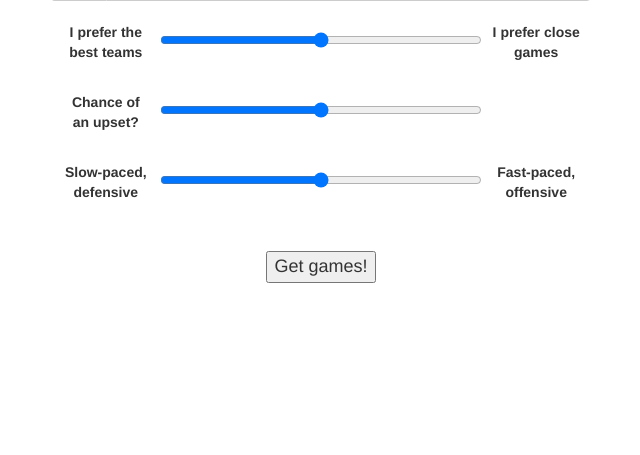
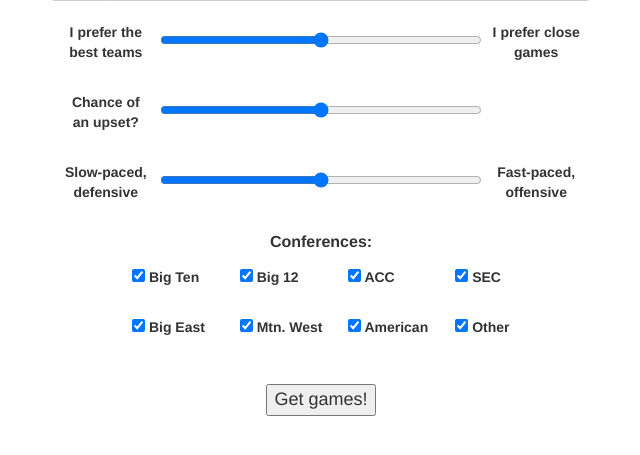
Before and after one commit to bjmarsh/WatchCBB, a Flask app: page / in a window 1280 px wide. Shown: the part 301-756 px from the top of the page, without its empty margins (319-959 px from the left). Run offline with Flask 2, Linux system fonts and the light colour scheme; parts of the project's set-up code (start-up, migrations or seed data) failed here and were passed over; some libraries are stand-ins or nearby versions.

Commit message:
adding conference checkboxes

```diff
--- a/watchcbb/flask/static/css/starter-template.css
+++ b/watchcbb/flask/static/css/starter-template.css
@@ -33,6 +33,11 @@ body {
   display: inline;
 }
 
+.conf-chk-div {
+    width: 25%;
+    float: left;
+}
+
 .results-table {
     font-size: 20px;
     width: 90%;
--- a/watchcbb/flask/templates/index.html
+++ b/watchcbb/flask/templates/index.html
@@ -92,6 +92,38 @@
           <div class="cbb-slider-label"><label>Fast-paced, offensive</label></div>
         </div>
 
+        <br>
+        <p style="font-size:16px;font-weight:bold">Conferences:</p>
+        <div class="wrapper" style="width:90%;padding-left:10%;display:inline-block;text-align:left;">
+          <div class="conf-chk-div">
+            <input type="checkbox" id="chk_B10", value="B10" checked> <label for="chk_B10">Big Ten</label>
+          </div>
+          <div class="conf-chk-div">
+            <input type="checkbox" id="chk_B12", value="B12" checked> <label for="chk_B12">Big 12</label>
+          </div>
+          <div class="conf-chk-div">
+            <input type="checkbox" id="chk_ACC", value="ACC" checked> <label for="chk_ACC">ACC</label>
+          </div>
+          <div class="conf-chk-div">
+            <input type="checkbox" id="chk_SEC", value="SEC" checked> <label for="chk_SEC">SEC</label>
+          </div>
+        </div>
+        <br>
+        <div class="wrapper" style="width:90%;padding-left:10%;display:inline-block;text-align:left;">
+          <div class="conf-chk-div">
+            <input type="checkbox" id="chk_BE", value="BE" checked> <label for="chk_BE">Big East</label>
+          </div>
+          <div class="conf-chk-div">
+            <input type="checkbox" id="chk_MWC", value="MWC" checked> <label for="chk_MWC">Mtn. West</label>
+          </div>
+          <div class="conf-chk-div">
+            <input type="checkbox" id="chk_Amer", value="Amer" checked> <label for="chk_Amer">American</label>
+          </div>
+          <div class="conf-chk-div">
+            <input type="checkbox" id="chk_other", value="other" checked> <label for="chk_other">Other</label>
+          </div>
+        </div>
+
         <br><br>
         <button id="submit_button" style="font-size:18px;">Get games!</button>
       </div> <!-- cbb-input -->
@@ -113,11 +145,20 @@ $("#submit_button").click(function(){
     var s1 = $("#slider1").val();
     var s2 = $("#slider2").val();
     var s3 = $("#slider3").val();
+    var confs = ["B10","B12","ACC","SEC","BE","MWC","Amer","other"];
+    var checks = "";
+    for(var i=0; i<confs.length; i++){
+        checks += ($("#chk_"+confs[i]).is(":checked") ? "1" : "0");
+    }
 
     $.ajax({
       url: "/games",
       type: "get",
-      data: {date: date, s1: s1, s2: s2, s3: s3},
+      data: {date: date,
+             s1: s1,
+             s2: s2,
+             s3: s3,
+             checks: checks},
       success: function(response) {
         $("#games_table").html(response);
       },
--- a/watchcbb/flask/views.py
+++ b/watchcbb/flask/views.py
@@ -23,7 +23,8 @@ from watchcbb.flask import app
 
 # Get a dictionary of nice "display names"
 df_teams = sql.df_from_query(""" SELECT * from teams """)
-disp_names = dict(zip(df_teams.team_id.values, df_teams.display_name.values))
+tid2dn = dict(zip(df_teams.team_id, df_teams.display_name))
+tid2conf = dict(zip(df_teams.team_id, df_teams.conference))
 
 # Load database of historical AP rankings
 df_ap = sql.df_from_query(""" SELECT * from ap_rankings """)
@@ -35,6 +36,18 @@ for i in range(1,26):
 dates = sql.df_from_query(""" SELECT "Date" FROM game_data WHERE "Season"=2020 ORDER BY "Date" """).Date
 TOTGAMES = dates.size
 season_frac_dict = {date:(dates<date).mean() for date in dates}
+
+# conference name mapping
+conf_names = {
+   "B10"   : "Big Ten",
+   "B12"   : "Big 12",
+   "ACC"   : "ACC",
+   "SEC"   : "SEC",
+   "BE"    : "Big East",
+   "MWC"   : "MWC",
+   "Amer"  : "American",
+   "other" : "other",
+}
 
 def get_game_models(fname='models/game_regressions.pkl'):
    """ Load pre-trained models from pickle file """
@@ -93,11 +106,17 @@ def get_games():
    """ Main request that returns a list of recommended games """
 
    # get the input that the client sends
-   date = request.args.get('date')
+   date = request.args.get('date', "")
    # three slider values
-   s1 = float(request.args.get('s1'))
-   s2 = float(request.args.get('s2'))
-   s3 = float(request.args.get('s3'))
+   s1 = float(request.args.get('s1', 0))
+   s2 = float(request.args.get('s2', 0))
+   s3 = float(request.args.get('s3', 0))
+   checks = request.args.get('checks', '11111111')
+
+   allowed_confs = []
+   for i,c in enumerate(["B10","B12","ACC","SEC","BE","MWC","Amer","other"]):
+      if checks[i]=='1':
+         allowed_confs.append(conf_names[c])
 
    try:
       date = dt.date(*[int(x) for x in date.split('-')])
@@ -192,12 +211,22 @@ def get_games():
                "upset_prob","is_rivalry","reddit_score","preseason_paceprod"]].head(20))
 
    games = []
+   nselected = 0
    for i,row in data.iterrows():
-      if i >= 10:
+      if nselected >= 10:
          break
 
       datestr = "{0}, {1}/{2}".format(row.date.strftime("%a"), row.date.month, row.date.day)
       t1, t2 = row.tid1, row.tid2
+
+      c1, c2 = tid2conf[t1], tid2conf[t2]
+      if c1 not in conf_names.values():
+         c1 = 'other'
+      if c2 not in conf_names.values():
+         c2 = 'other'
+      if c1 not in allowed_confs and c2 not in allowed_confs:
+         continue
+
       vs_str = '@'
       if row.HA == 1:
          t1, t2 = t2, t1
@@ -229,13 +258,14 @@ def get_games():
          pace_string = "<p style='color:{};'>Slow</p>".format(rgba2hex(cm.get_cmap('Reds')(0.5)))
       pace_string = Markup(pace_string)
 
+      nselected += 1
       games.append(dict(
          i = i+1,
          date = datestr,
          t1 = t1,
          t2 = t2,
-         dn1 = disp_names[t1],
-         dn2 = disp_names[t2],
+         dn1 = tid2dn[t1],
+         dn2 = tid2dn[t2],
          vs_str = vs_str,
          r1str = r1str,
          r2str = r2str,
```
